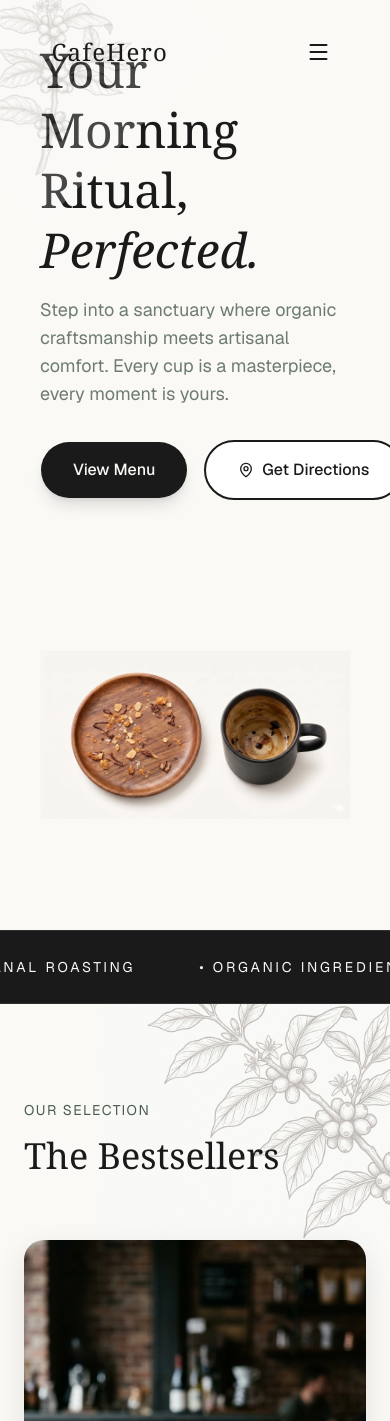
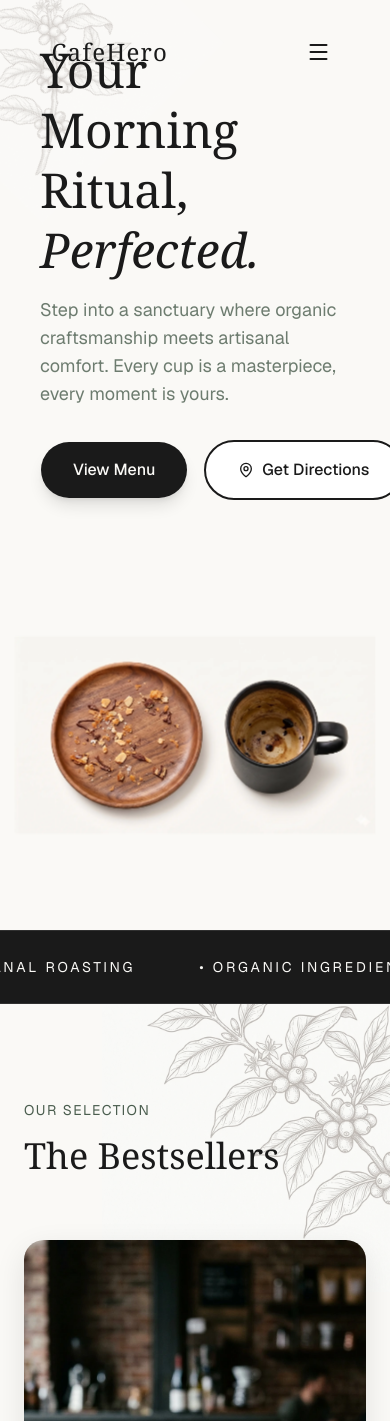
Before and after one commit to JJdevbyte/cafe_demo, a Next.js app: page / in a window 390 px wide. Shown: the top 1421 px of the page. Built offline with nearby package versions, Linux system fonts and the light colour scheme; a web font is replaced by a local one.

Commit message:
feat: add CafeHero component with parallax effects and content animations

```diff
--- a/src/components/CafeHero.tsx
+++ b/src/components/CafeHero.tsx
@@ -3,32 +3,104 @@
 import React from 'react';
 import { MapPin } from 'lucide-react';
 import Image from 'next/image';
-import { motion } from 'framer-motion';
+import { motion, useMotionValue, useTransform, useSpring } from 'framer-motion';
 
 import { Button } from "@/components/ui/button";
 
 const CafeHero = () => {
+  // Mouse Parallax Logic
+  const mouseX = useMotionValue(0);
+  const mouseY = useMotionValue(0);
+
+  // Smooth springs for buttery movement
+  const springConfig = { damping: 30, stiffness: 100 };
+  const smoothX = useSpring(mouseX, springConfig);
+  const smoothY = useSpring(mouseY, springConfig);
+
+  // Transform coordinates into subtle movement and rotation
+  const rotateX = useTransform(smoothY, [-0.5, 0.5], [5, -5]);
+  const rotateY = useTransform(smoothX, [-0.5, 0.5], [-5, 5]);
+  const translateX = useTransform(smoothX, [-0.5, 0.5], [15, -15]);
+  const translateY = useTransform(smoothY, [-0.5, 0.5], [15, -15]);
+
+  const handleMouseMove = (e: React.MouseEvent) => {
+    const { clientX, clientY, currentTarget } = e;
+    const { width, height, left, top } = currentTarget.getBoundingClientRect();
+
+    // Normalize coordinates from -0.5 to 0.5
+    const x = (clientX - left) / width - 0.5;
+    const y = (clientY - top) / height - 0.5;
+
+    mouseX.set(x);
+    mouseY.set(y);
+  };
+
+  const handleMouseLeave = () => {
+    mouseX.set(0);
+    mouseY.set(0);
+  };
+
+  // Cinematic Text Animation Variants
+  const fadeUpVariants = {
+    hidden: { y: 40, opacity: 0 },
+    visible: (custom: number) => ({
+      y: 0,
+      opacity: 1,
+      transition: {
+        delay: custom * 0.2,
+        duration: 0.8,
+        ease: [0.33, 1, 0.68, 1],
+      },
+    }),
+  };
+
   return (
-    <section className="min-h-screen grid grid-cols-1 md:grid-cols-2 bg-[#FAF9F6] relative overflow-hidden">
+    <section
+      onMouseMove={handleMouseMove}
+      onMouseLeave={handleMouseLeave}
+      className="min-h-screen grid grid-cols-1 md:grid-cols-2 bg-[#FAF9F6] relative overflow-hidden"
+      style={{ perspective: "1000px" }}
+    >
       {/* Background Decoration */}
-      <div className="absolute top-0 left-0 w-64 opacity-20 pointer-events-none transform -translate-x-1/3 -translate-y-1/3 rotate-45">
+      <motion.div
+        style={{ x: translateX, y: translateY }}
+        className="absolute top-0 left-0 w-64 opacity-20 pointer-events-none transform -translate-x-1/3 -translate-y-1/3 rotate-45"
+      >
         <img src="/botanical-branch.webp" alt="" className="w-full h-auto" />
+      </motion.div>
+
+      {/* Left Side (Content) */}
+      <div className="flex flex-col justify-center p-10 md:p-20 space-y-8 relative z-20">
+        <div className="space-y-4">
+          <motion.h1
+            custom={0}
+            initial="hidden"
+            animate="visible"
+            variants={fadeUpVariants}
+            className="text-5xl md:text-7xl font-serif text-espresso leading-tight"
+          >
+            Your Morning Ritual, <br />
+            <span className="italic">Perfected.</span>
+          </motion.h1>
+          <motion.p
+            custom={1}
+            initial="hidden"
+            animate="visible"
+            variants={fadeUpVariants}
+            className="text-lg md:text-xl font-sans text-sage/80 max-w-md"
+          >
+            Step into a sanctuary where organic craftsmanship meets artisanal comfort.
+            Every cup is a masterpiece, every moment is yours.
+          </motion.p>
         </div>
 
-      {/* Left Side (Content) */}
-      <div className="flex flex-col justify-center p-10 md:p-20 space-y-8">
-        <div className="space-y-4">
-          <h1 className="text-5xl md:text-7xl font-serif text-espresso leading-tight">
-            Your Morning Ritual, <br />
-            <span className="italic">Perfected.</span>
-          </h1>
-          <p className="text-lg md:text-xl font-sans text-sage/80 max-w-md">
-            Step into a sanctuary where organic craftsmanship meets artisanal comfort.
-            Every cup is a masterpiece, every moment is yours.
-          </p>
-        </div>
-
-        <div className="flex flex-row items-center gap-4">
+        <motion.div
+          custom={2}
+          initial="hidden"
+          animate="visible"
+          variants={fadeUpVariants}
+          className="flex flex-row items-center gap-4"
+        >
           <Button className="px-8 py-7 bg-espresso text-cream font-sans font-medium rounded-full hover:bg-espresso/90 transition-all shadow-lg text-base">
             View Menu
           </Button>
@@ -36,12 +108,25 @@ const CafeHero = () => {
             <MapPin size={20} />
             Get Directions
           </Button>
-        </div>
+        </motion.div>
       </div>
 
       {/* Right Side (Crossfade Animation) */}
-      <div className="flex items-center justify-center bg-[#FAF9F6] p-10">
-        <div className='relative w-full max-w-lg aspect-square mx-auto flex items-center justify-center'>
+      <div className="flex items-center justify-center bg-[#FAF9F6] p-4 md:p-10 relative z-10">
+        <motion.div
+          style={{
+            x: translateX,
+            y: translateY,
+            rotateX,
+            rotateY,
+            transformStyle: 'preserve-3d'
+          }}
+          animate={{ scale: [1, 1.03, 1] }}
+          transition={{ duration: 8, repeat: Infinity, ease: 'easeInOut' }}
+          className='relative w-full max-w-2xl aspect-square mx-auto flex items-center justify-center'
+        >
+          {/* Container for images to handle fill prop correctly */}
+          <div className="relative w-full h-full">
             {/* Base Layer (Empty State) */}
             <Image
               src='/cafe-sequence/end.webp'
@@ -69,6 +154,7 @@ const CafeHero = () => {
               />
             </motion.div>
           </div>
+        </motion.div>
       </div>
     </section>
   );
```
Lines whose indentation alone changed are shown as unchanged.
